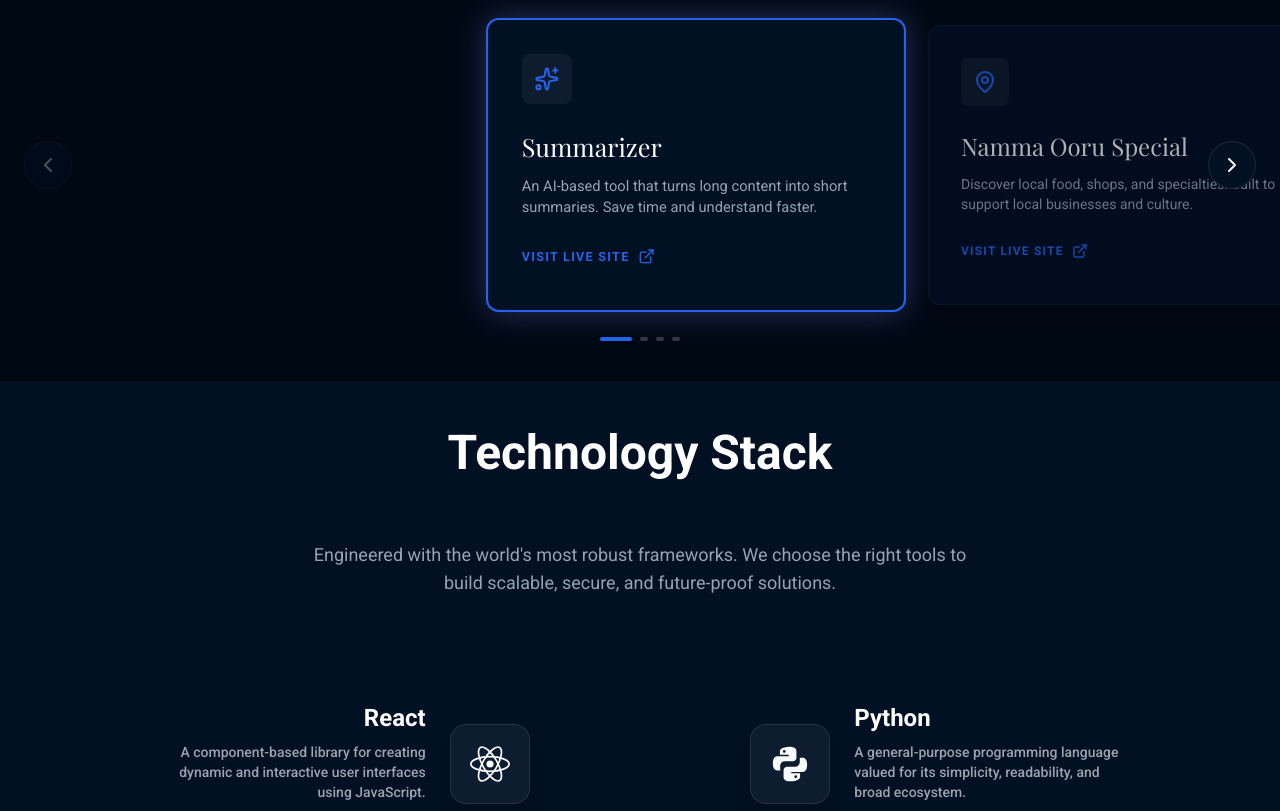
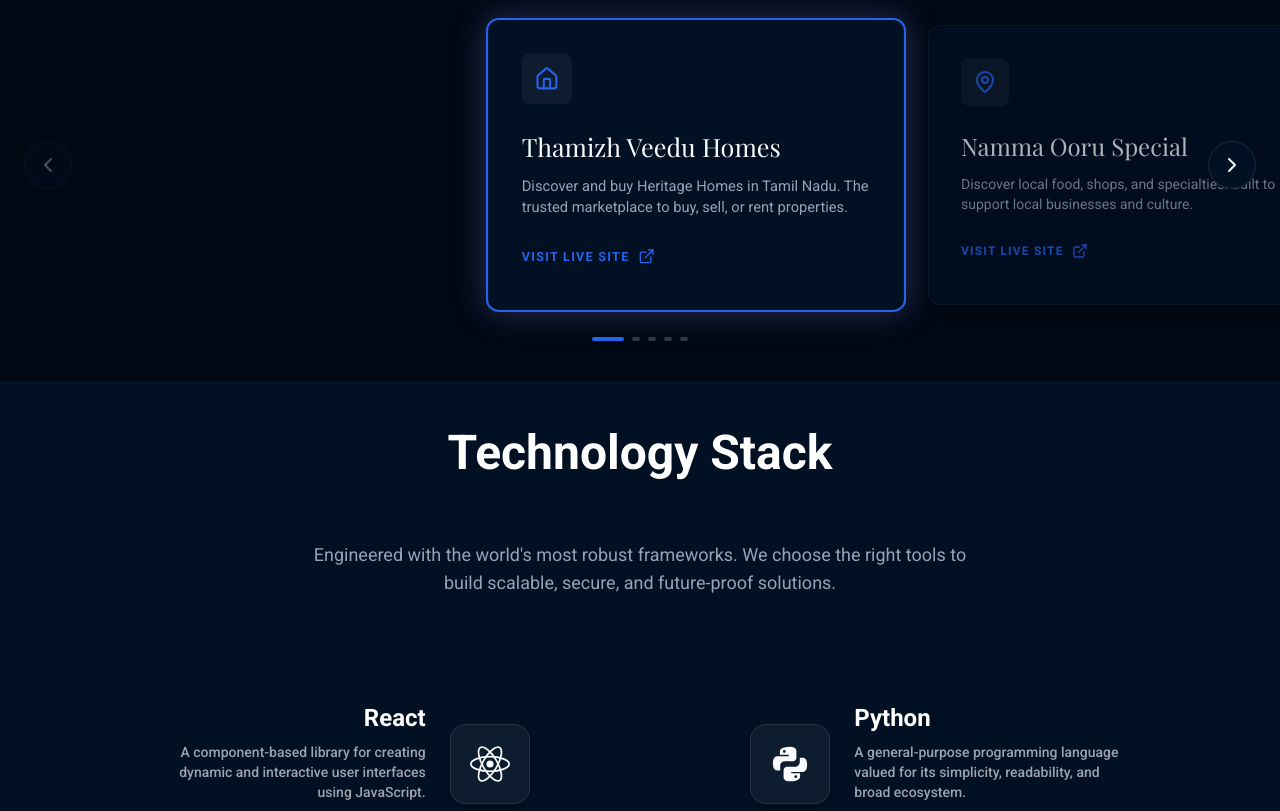
Before and after one commit to balarajakumara3-droid/Gemini--dev--web, a React (Vite) app: page / in a window 1280 px wide. Shown: the part 940-1751 px from the top of the page. Built offline with nearby package versions, Linux system fonts and the light colour scheme; a web font is replaced by a local one.

Commit message:
feat: add Thamizh Veedu Homes to products list

```diff
--- a/components/OurProducts.tsx
+++ b/components/OurProducts.tsx
@@ -1,14 +1,14 @@
 // components/OurProducts.tsx
 import React, { useRef, useEffect, useState } from 'react';
-import { ExternalLink, Sparkles, MapPin, Smartphone, TrendingUp, ChevronLeft, ChevronRight } from 'lucide-react';
+import { ExternalLink, Sparkles, MapPin, Smartphone, TrendingUp, ChevronLeft, ChevronRight, Home } from 'lucide-react';
 
 const products = [
   {
-    title: "Summarizer",
-    description: "An AI-based tool that turns long content into short summaries. Save time and understand faster.",
-    url: "summarizer",
-    icon: Sparkles,
-    accentColor: "indigo",
+    title: "Thamizh Veedu Homes",
+    description: "Discover and buy Heritage Homes in Tamil Nadu. The trusted marketplace to buy, sell, or rent properties.",
+    url: "https://thamizh-veedu-homes.vercel.app/",
+    icon: Home,
+    accentColor: "orange",
     isExternal: true,
   },
   {
@@ -17,6 +17,14 @@
     url: "nammaooruspl",
     icon: MapPin,
     accentColor: "emerald",
+    isExternal: true,
+  },
+  {
+    title: "Summarizer",
+    description: "An AI-based tool that turns long content into short summaries. Save time and understand faster.",
+    url: "summarizer",
+    icon: Sparkles,
+    accentColor: "indigo",
     isExternal: true,
   },
   {
```
